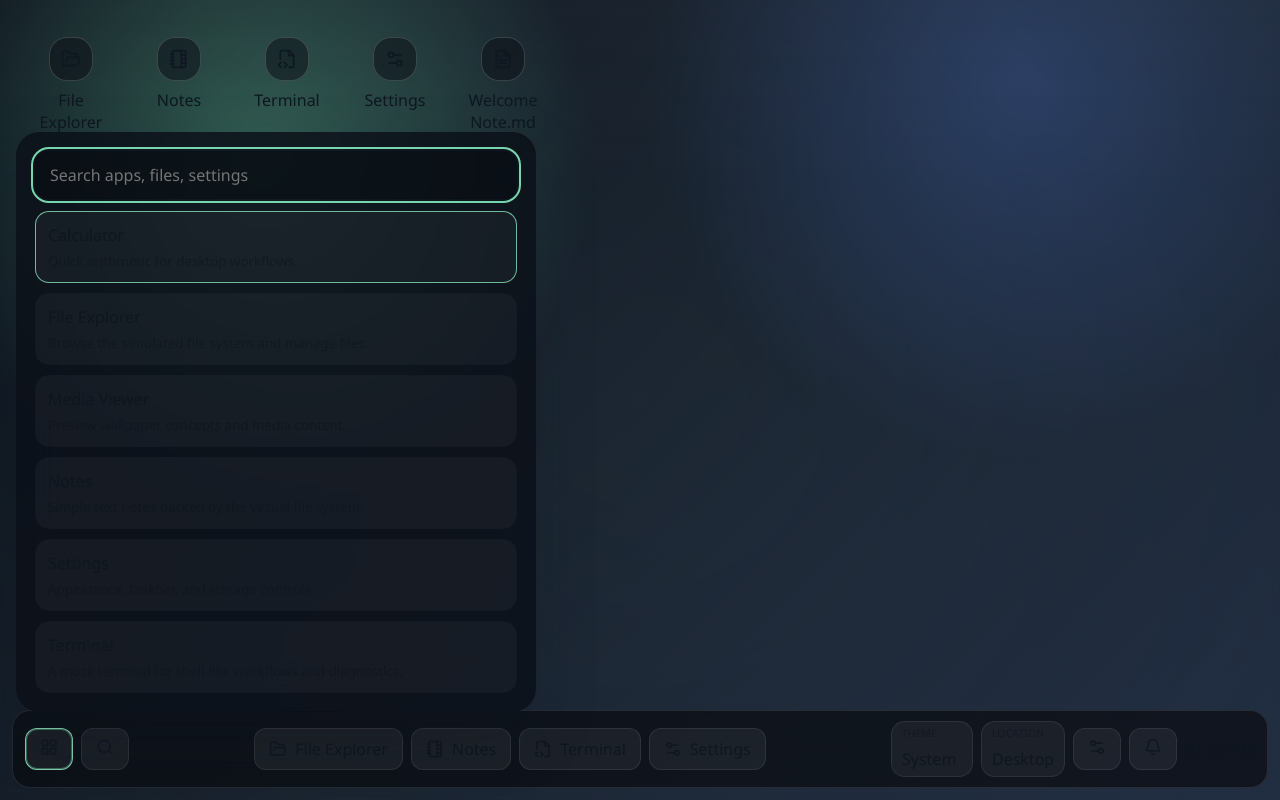
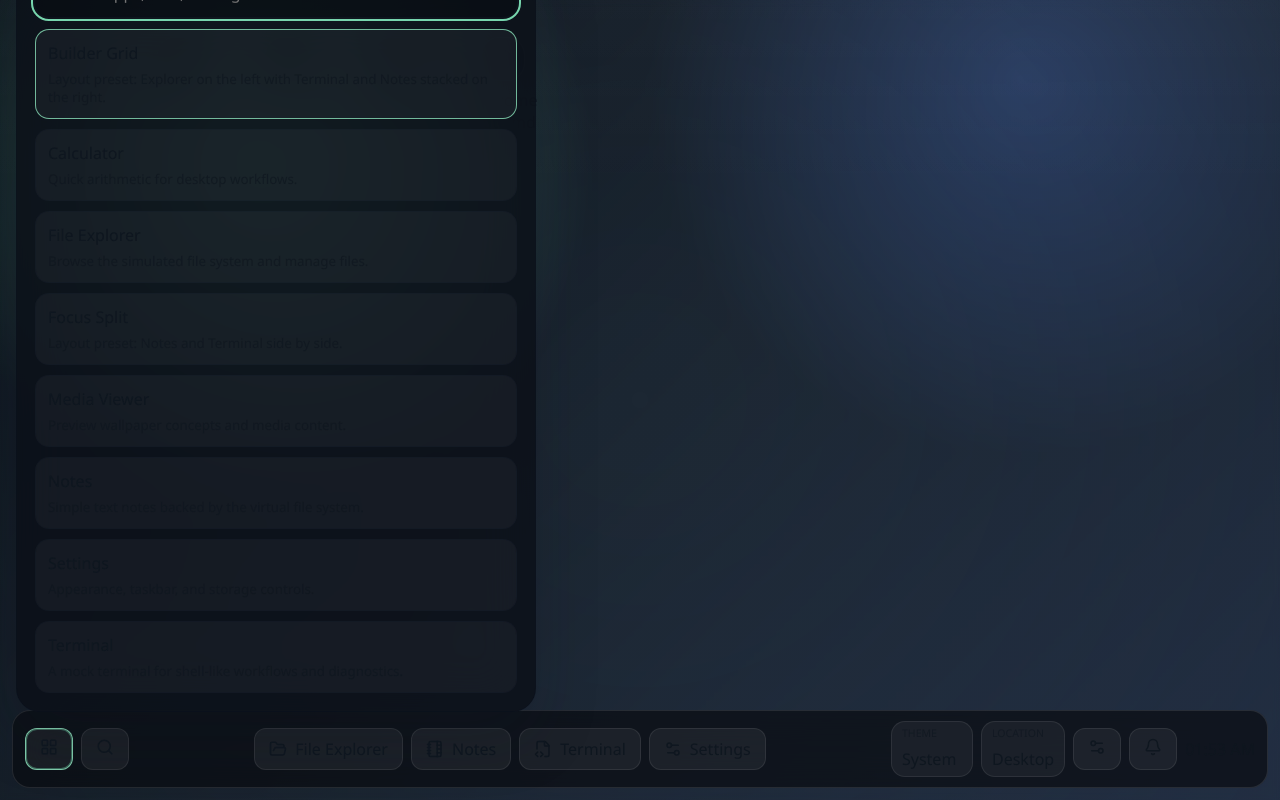
Before and after one commit to Trijbs/trijbOS, a React (Vite) app: page / in a window 1280 px wide. Both pictures are taken after a click on the button 49 px from the left and 749 px from the top of the page. Built offline with nearby package versions, Linux system fonts and the light colour scheme.

Commit message:
Add launcher actions for layout presets

```diff
--- a/src/components/Launcher.tsx
+++ b/src/components/Launcher.tsx
@@ -8,6 +8,7 @@ export function Launcher() {
   const launchApp = useSystemStore((state) => state.launchApp);
   const files = useSystemStore((state) => state.files);
   const openFile = useSystemStore((state) => state.openFile);
+  const applyLayoutPreset = useSystemStore((state) => state.applyLayoutPreset);
 
   const results = useMemo<LauncherResult[]>(() => {
     return buildLauncherResults(files, query);
@@ -23,6 +24,10 @@ export function Launcher() {
     }
     if (result.kind === "app") {
       launchApp(result.id);
+      return;
+    }
+    if (result.kind === "layout") {
+      applyLayoutPreset(result.id);
       return;
     }
     openFile(result.id);
--- a/src/launcher-utils.ts
+++ b/src/launcher-utils.ts
@@ -1,10 +1,12 @@
 import { appDefinitions } from "./apps";
 import { buildFilePath } from "./file-utils";
+import { layoutPresets, type LayoutPresetId } from "./layout-presets";
 import type { AppId, FileNode } from "./types";
 
 export type LauncherResult =
   | { id: AppId; kind: "app"; label: string; detail: string; score: number }
-  | { id: string; kind: "file"; label: string; detail: string; score: number };
+  | { id: string; kind: "file"; label: string; detail: string; score: number }
+  | { id: LayoutPresetId; kind: "layout"; label: string; detail: string; score: number };
 
 function scoreMatch(label: string, haystack: string, normalizedQuery: string) {
   if (normalizedQuery.length === 0) {
@@ -62,7 +64,20 @@ export function buildLauncherResults(files: FileNode[], query: string): Launcher
         })
         .filter((result) => result.score >= 0);
 
-  return [...appResults, ...fileResults]
+  const layoutResults: LauncherResult[] = layoutPresets
+    .map((preset) => {
+      const haystack = `${preset.name} ${preset.description} layout preset workspace windows`.toLowerCase();
+      return {
+        id: preset.id,
+        kind: "layout" as const,
+        label: preset.name,
+        detail: `Layout preset: ${preset.description}`,
+        score: scoreMatch(preset.name, haystack, normalized),
+      };
+    })
+    .filter((result) => result.score >= 0);
+
+  return [...appResults, ...layoutResults, ...fileResults]
     .sort((left, right) => right.score - left.score || left.label.localeCompare(right.label))
     .slice(0, 8);
 }
```
Also changed, not shown: 2 other files (tests, documents, lock files or other folders).
